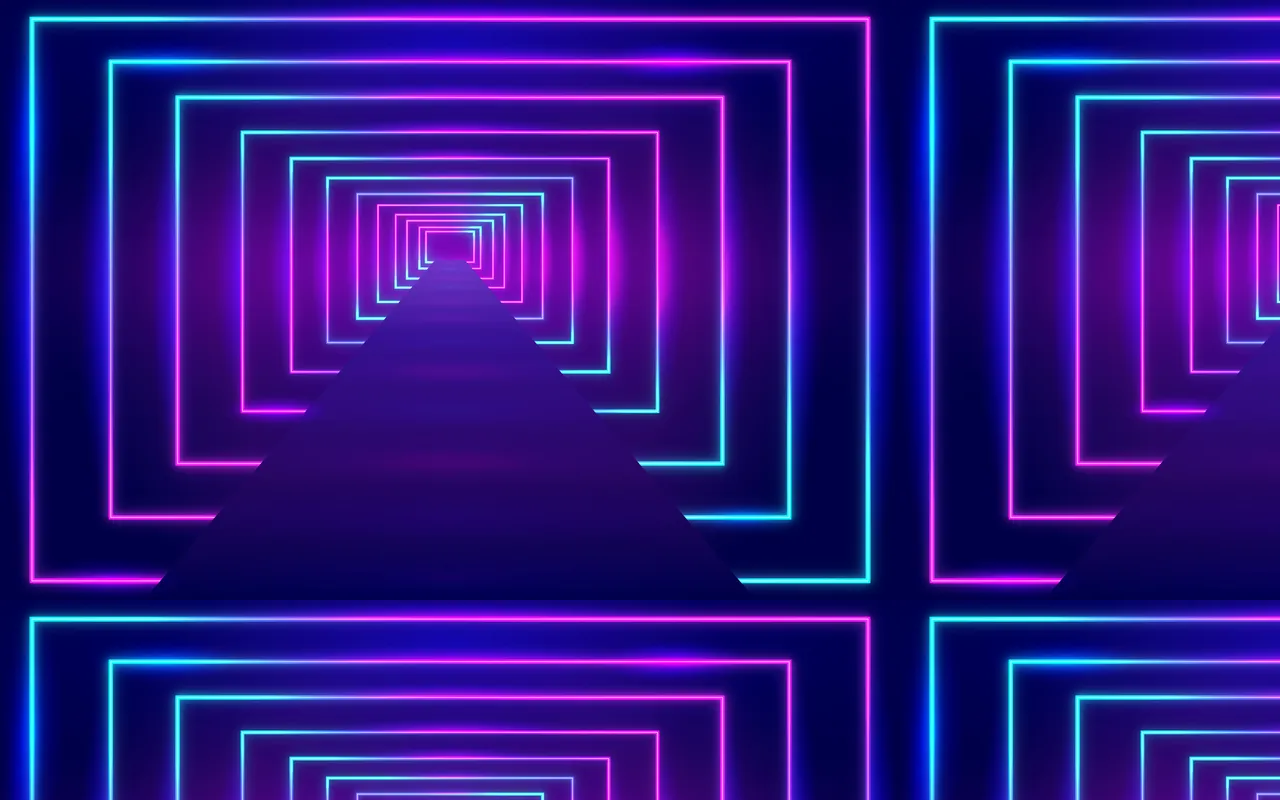
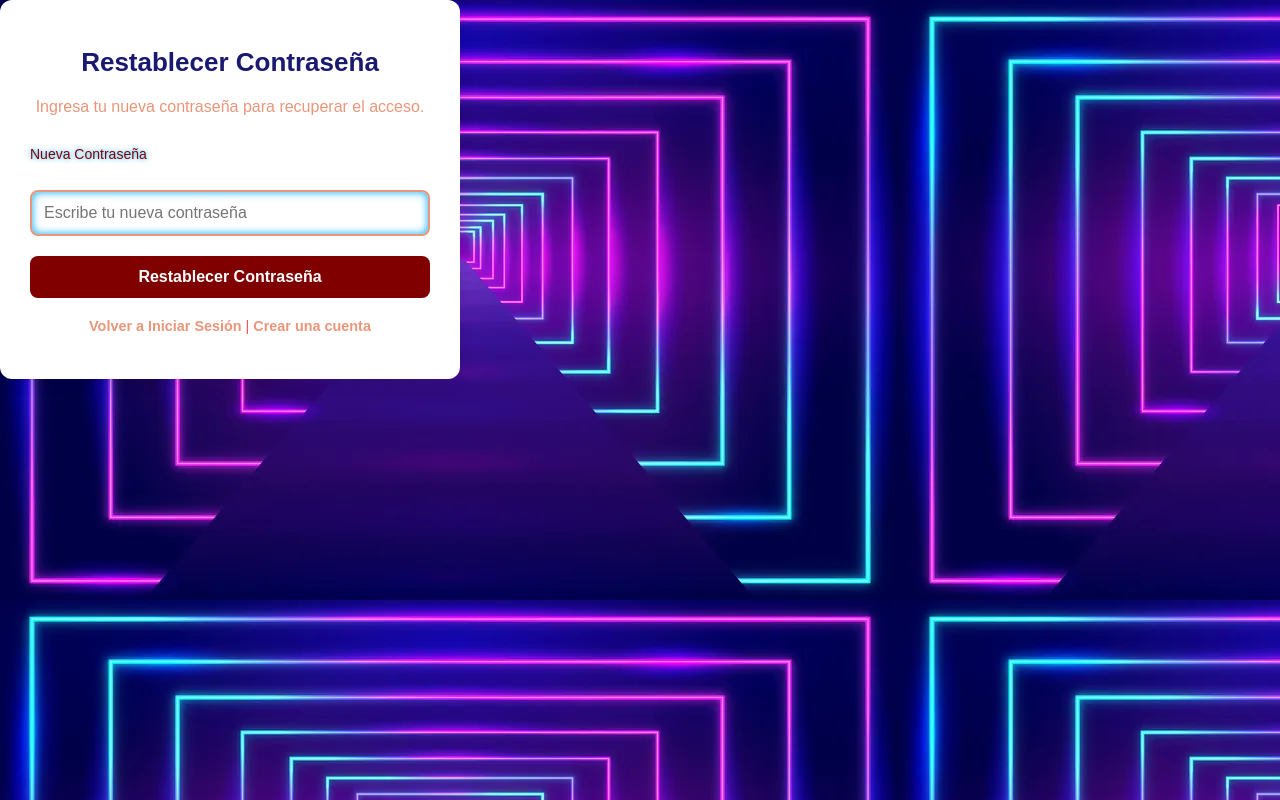
Before and after one commit to joshdev24/ProyectoFinalFrontEnd, a React (Vite) app: page /#/reset-password/1 in a window 1280 px wide. Before the commit this address had no page. Built offline with nearby package versions, Linux system fonts and the light colour scheme.

Commit message:
links del mail

```diff
--- a/src/App.jsx
+++ b/src/App.jsx
@@ -24,7 +24,7 @@ function App() {
         <Route path="/register" element={<Register />} />
         <Route path="/forgot-password" element={<ForgotPassword />} />
         <Route path='/email-verify/:verificationToken' element={<EmailVerify/>} />
-        <Route path='/reset-password' element={<ResetPassword />} />
+        <Route path='/reset-password/:reset_token' element={<ResetPassword />} />
 
 
 
--- a/src/screens/EmailVerify.jsx
+++ b/src/screens/EmailVerify.jsx
@@ -3,9 +3,8 @@ import { Link, useParams } from 'react-router-dom'
 import ENVIROMENT from '../../enviroment'
 import { GET, getUnnauthenticatedHeaders } from '../fetching/http.fetching'
 const EmailVerify = () => {
-
+    const [statusMessage, setStatusMessage] = useState('')
     const {verificationToken} = useParams()
-    const [statusMessage, setStatusMessage] = useState('')
     const [isLoading, setIsLoading] = useState(true)
     const verifyEmail = async () => {
         try {
@@ -14,7 +13,6 @@ const EmailVerify = () => {
             })
             if (!response.ok) {
                 setStatusMessage(response.payload.detail)
-                console.error(response.payload.detail || 'Error Verifying Email')
             }else{
                 setStatusMessage(response.payload.detail)
             }
--- a/src/screens/ResetPassword/ResetPassword.jsx
+++ b/src/screens/ResetPassword/ResetPassword.jsx
@@ -21,9 +21,9 @@ const ResetPassword = () => {
             'password': ''
         }
         const form_values_object = extractFormData(form_fields, form_Values)
-        const response = await PUT(`${ENVIROMENT.URL_BACKEND}/api/auth/reset-password/`, {
+        const response = await PUT(`${ENVIROMENT.URL_BACKEND}/api/auth/reset-password/` + reset_token, {
             headers: getUnnauthenticatedHeaders(),
-            "Access-Control-Allow-Origin": "*",
+
 				body: JSON.stringify(form_values_object)
 			})
             if (response.ok) {
```
